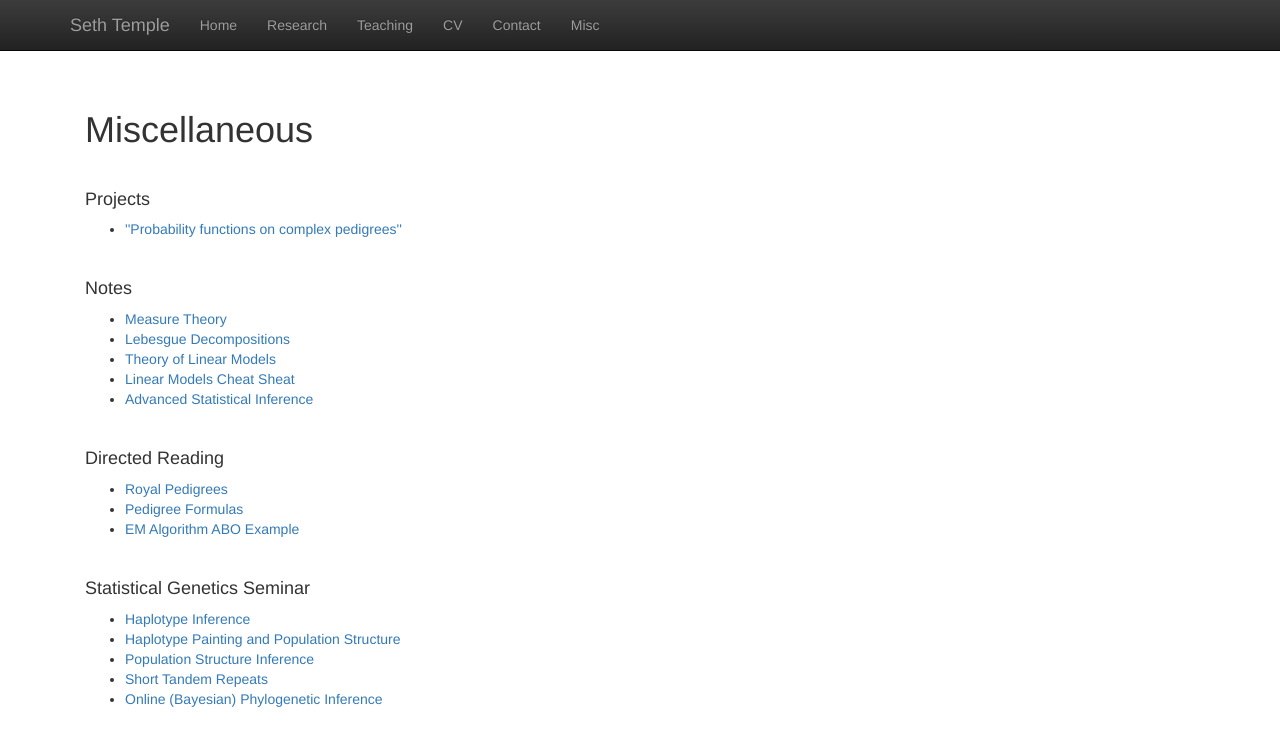
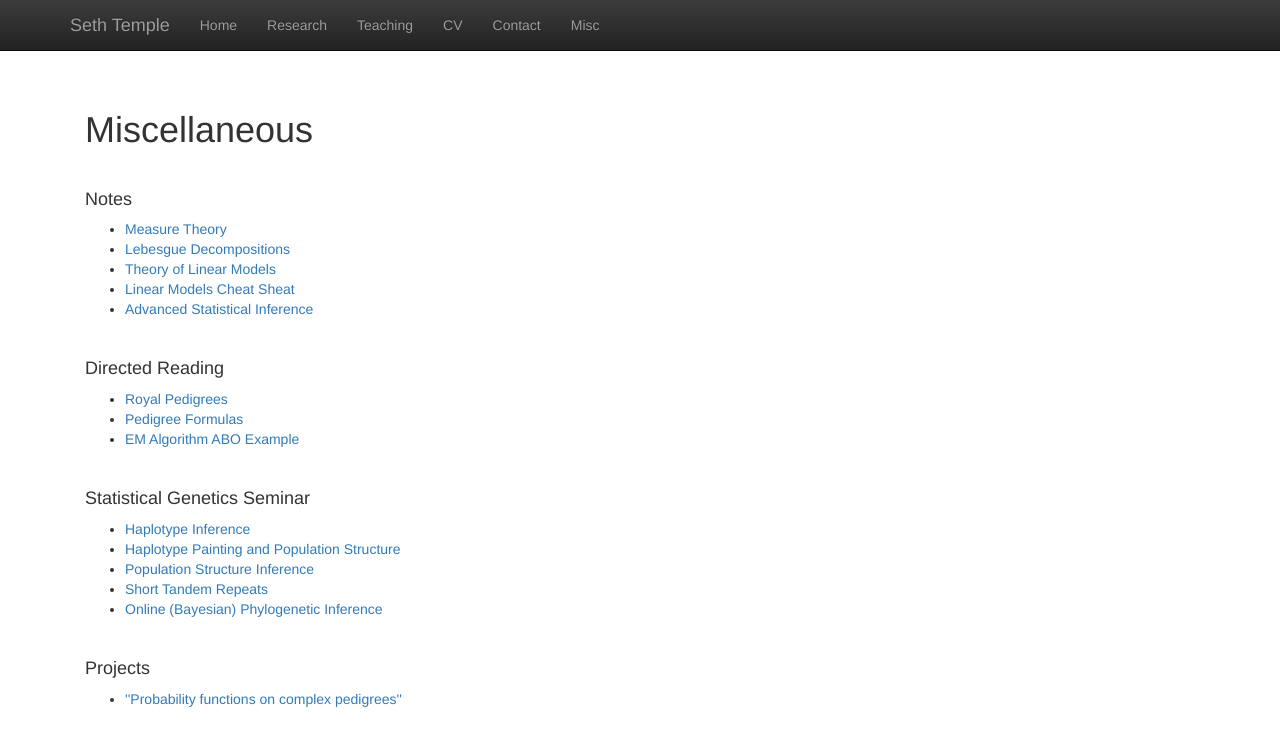
Before and after one commit to sdtemple/sdtemple.github.io, a Jekyll site: the page built from misc.html, in a window 1280 px wide. Shown: the top 746 px of the page. Built offline with Jekyll 4.4.1, drawn with Linux system fonts in a browser that asks for light colours; nearby versions of some CDN libraries; library files that are not in the unit come from our copies.

Commit message:
Update misc.html

```diff
--- a/misc.html
+++ b/misc.html
@@ -4,13 +4,6 @@ title:  'Misc'
 ---
 
 <h1>Miscellaneous</h1>
-<br/>
-<h4>Projects</h4>
-<p class="content" style="padding:0px;margin:0px 20px 0px;">
-  <ul>
-    <li><a href = "files/project_stat550_sdtemple.pdf">''Probability functions on complex pedigrees''</a></li>
-  </ul>
- </p>
 <br/>
 
 <h4>Notes</h4>
@@ -46,3 +39,11 @@ title:  'Misc'
   </ul>
  </p>
 <br/>
+
+<h4>Projects</h4>
+<p class="content" style="padding:0px;margin:0px 20px 0px;">
+  <ul>
+    <li><a href = "files/project_stat550_sdtemple.pdf">''Probability functions on complex pedigrees''</a></li>
+  </ul>
+ </p>
+<br/>
```
